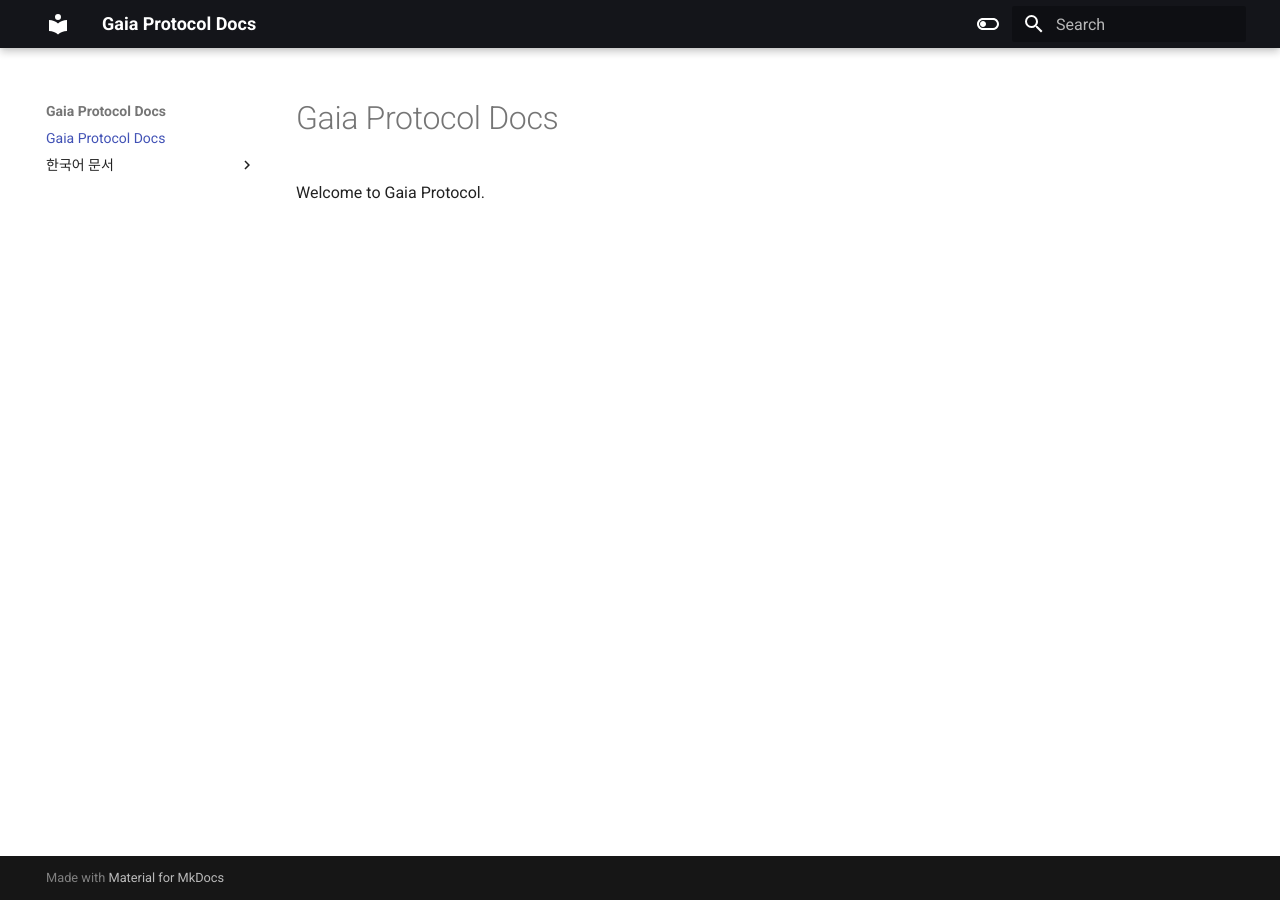
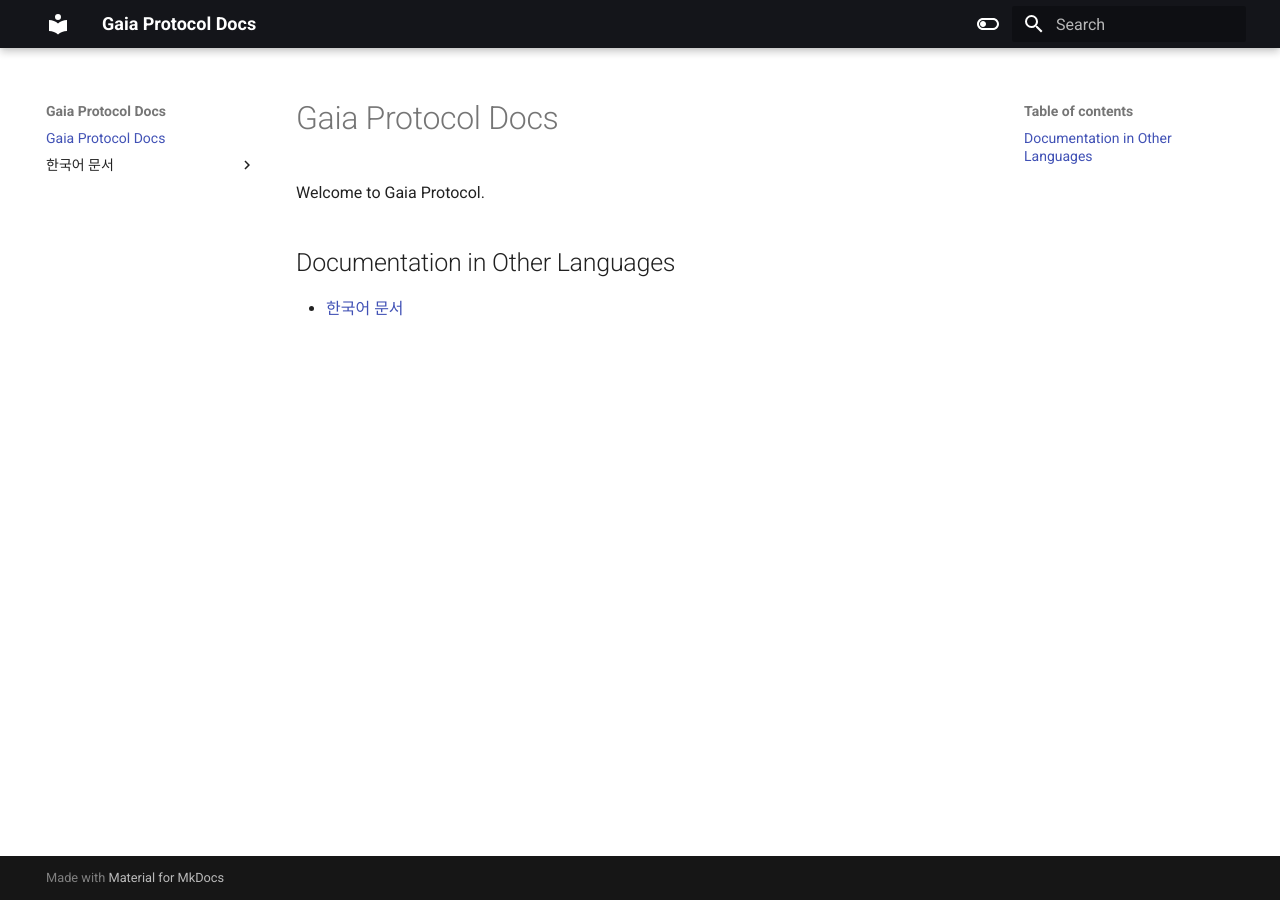
Before and after one commit to gaiaprotocol/docs, an MkDocs documentation site: the page built from docs/index.md, in a window 1280 px wide. Built offline with MkDocs 1.6.1 and Material for MkDocs 9.7.7, drawn with Linux system fonts in a browser that asks for light colours.

Commit message:
Update index.md

```diff
--- a/docs/index.md
+++ b/docs/index.md
@@ -1,3 +1,6 @@
 # Gaia Protocol Docs
 
 Welcome to Gaia Protocol.
+
+## Documentation in Other Languages
+- [한국어 문서](./한국어 문서)
```
